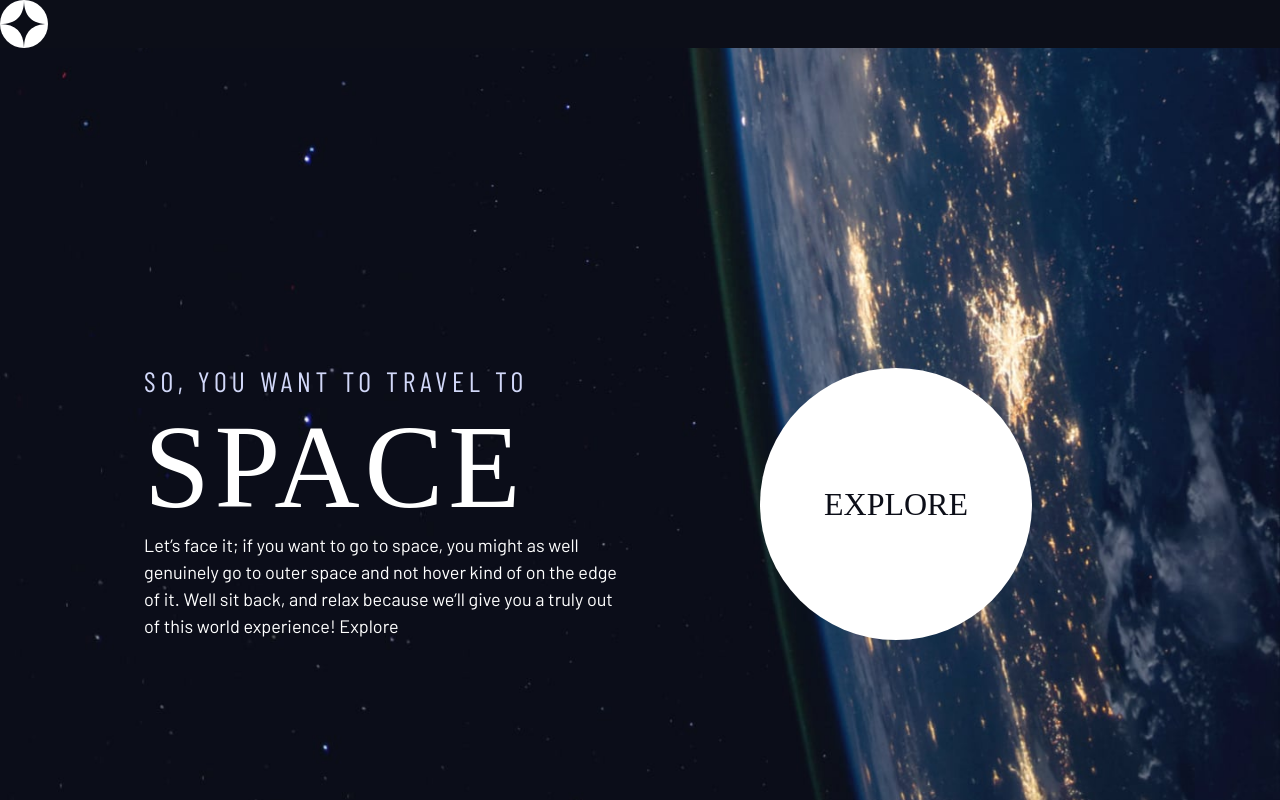
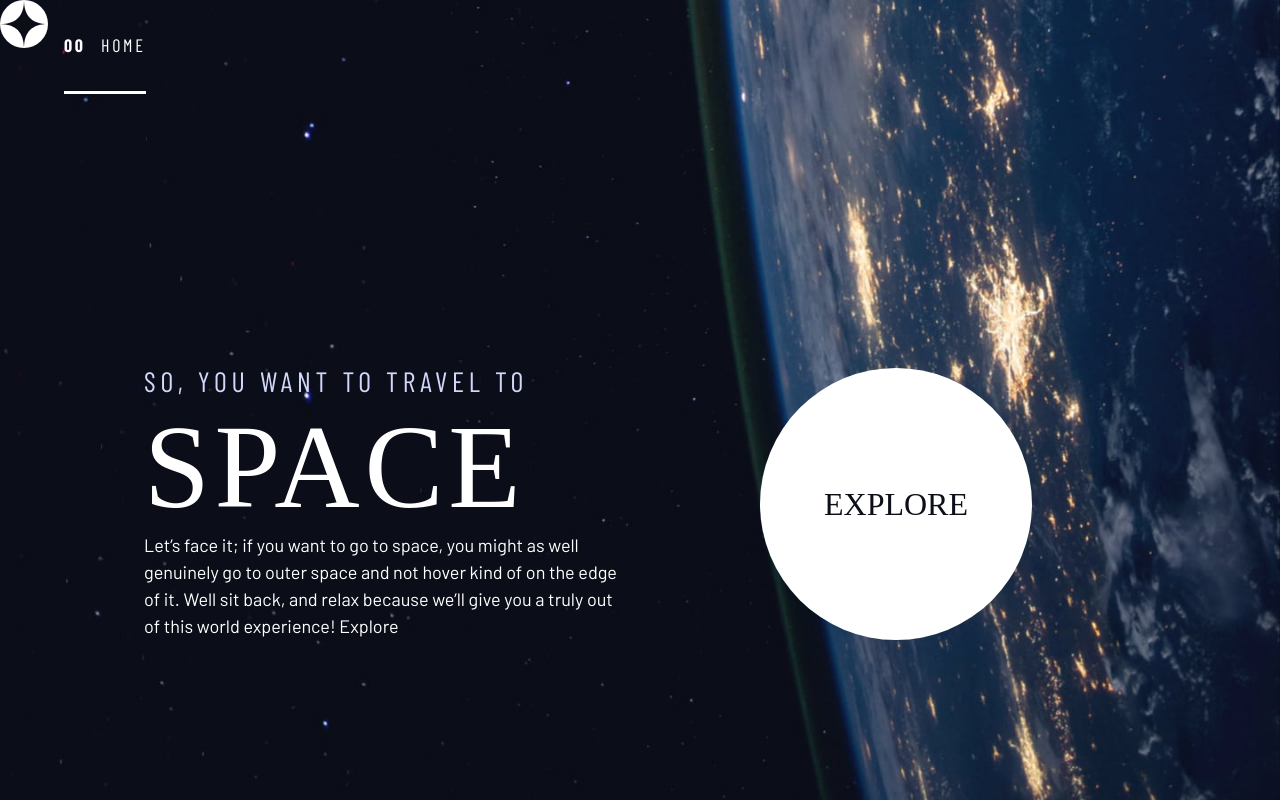
Before and after one commit to tatasadi/space-tourism, a React (Vite) app: page / in a window 1280 px wide. Built offline with nearby package versions, Linux system fonts and the light colour scheme; a web font is replaced by a local one.

Commit message:
fix build & bg

```diff
--- a/src/App.tsx
+++ b/src/App.tsx
@@ -4,19 +4,16 @@ import Home from "./pages/Home"
 import Destination from "./pages/Destination"
 import Crew from "./pages/Crew"
 import Technology from "./pages/Technology"
-import Layout from "./components/Layout"
 
 function App() {
   return (
     <Router>
       <Routes>
-        <Route path="/" element={<Layout />}>
-          <Route index element={<Home />} />
-          <Route path="design-system" element={<DesignSystem />} />
-          <Route path="destination" element={<Destination />} />
-          <Route path="crew" element={<Crew />} />
-          <Route path="technology" element={<Technology />} />
-        </Route>
+        <Route path="/" element={<Home />} />
+        <Route path="/design-system" element={<DesignSystem />} />
+        <Route path="/destination" element={<Destination />} />
+        <Route path="/crew" element={<Crew />} />
+        <Route path="/technology" element={<Technology />} />
       </Routes>
     </Router>
   )
--- a/src/components/Header.tsx
+++ b/src/components/Header.tsx
@@ -2,7 +2,6 @@ import { Link, useLocation } from "react-router-dom"
 
 export default function Header() {
   const { pathname } = useLocation()
-  console.log(location)
   return (
     <header className="primary-header flex">
       <div>
@@ -12,7 +11,7 @@ export default function Header() {
           alt="space tourism logo"
         />
       </div>
-      {/* <nav>
+      <nav>
         <ul className="primary-navigation underline-indicators flex">
           <li className={pathname === "/" ? "active" : ""}>
             <Link
@@ -22,7 +21,7 @@ export default function Header() {
               <span>00</span> Home
             </Link>
           </li>
-          <li className={pathname === "/destination" ? "active" : ""}>
+          {/* <li className={pathname === "/destination" ? "active" : ""}>
             <Link
               className="ff-sans-cond uppercase text-white letter-spacing-2"
               to="/destination"
@@ -45,9 +44,9 @@ export default function Header() {
             >
               <span>03</span> Technology
             </Link>
-          </li>
+          </li> */}
         </ul>
-      </nav> */}
+      </nav>
     </header>
   )
 }
--- a/src/components/Layout.tsx
+++ /dev/null
@@ -1,11 +0,0 @@
-import { Outlet } from "react-router-dom"
-import Header from "./Header"
-
-export default function Layout() {
-  return (
-    <>
-      <Header />
-      <Outlet />
-    </>
-  )
-}
--- a/src/index.css
+++ b/src/index.css
@@ -91,7 +91,7 @@ body {
 #root {
   min-height: 100vh;
   display: grid;
-  grid-template-rows: min-content 1fr;
+  grid-template-rows: 1fr;
 }
 
 /* make images easier to work with */
@@ -389,7 +389,7 @@ select {
 .page-content {
   min-height: 100%;
   display: grid;
-  grid-template-rows: 1fr;
+  grid-template-rows: min-content 1fr;
   background-position: bottom center;
   background-size: cover;
 }
--- a/src/pages/Home.tsx
+++ b/src/pages/Home.tsx
@@ -1,8 +1,10 @@
 import Button from "../components/Button"
+import Header from "../components/Header"
 
 export default function Home() {
   return (
     <div className="home page-content">
+      <Header />
       <div className="grid-container grid-container--home">
         <div>
           <h1 className="text-accent fs-500 ff-sans-cond uppercase letter-spacing-1">
--- a/tsconfig.json
+++ b/tsconfig.json
@@ -18,7 +18,9 @@
     "strict": true,
     "noUnusedLocals": true,
     "noUnusedParameters": true,
-    "noFallthroughCasesInSwitch": true
+    "noFallthroughCasesInSwitch": true,
+
+    "noImplicitAny": false
   },
   "include": ["src"],
   "references": [{ "path": "./tsconfig.node.json" }]
```
